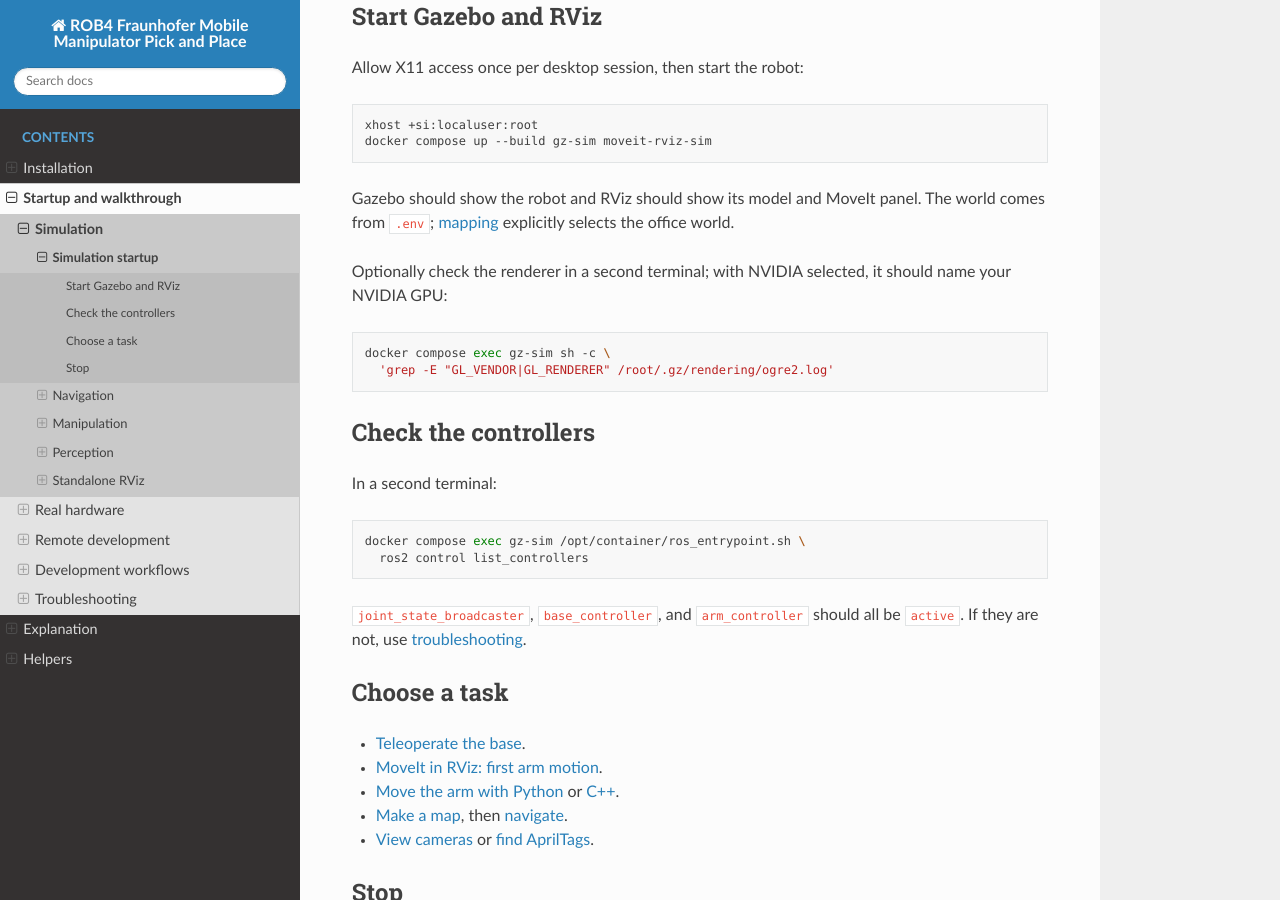
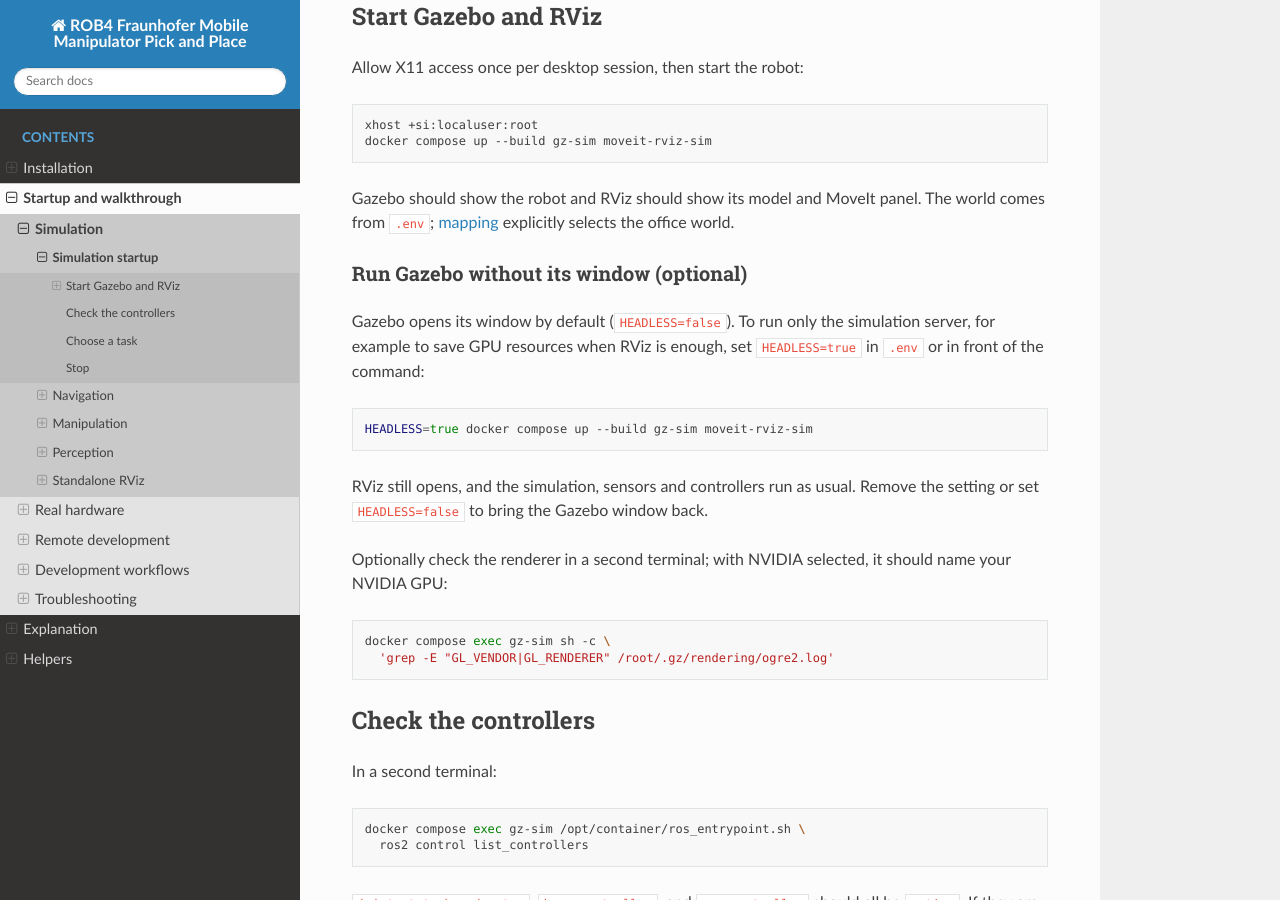
Before and after one commit to 2026-2027-ROB4-Fraunhofer/project-docs, a Sphinx documentation site: the page built from docs/startup/simulation/bringup.md, in a window 1280 px wide and 900 px high, scrolled down 300 px. Built offline with Sphinx 7.4.7 and the Read the Docs theme 3.1.0, drawn with Linux system fonts in a browser that asks for light colours.

Commit message:
add info on simu bringup about HEADLESS

````diff
--- a/docs/startup/simulation/bringup.md
+++ b/docs/startup/simulation/bringup.md
@@ -19,6 +19,19 @@ docker compose up --build gz-sim moveit-rviz-sim
 
 Gazebo should show the robot and RViz should show its model and MoveIt panel.
 The world comes from `.env`; [mapping](navigation/mapping.md) explicitly selects the office world.
+
+### Run Gazebo without its window (optional)
+
+Gazebo opens its window by default (`HEADLESS=false`). To run only the simulation
+server, for example to save GPU resources when RViz is enough, set `HEADLESS=true`
+in `.env` or in front of the command:
+
+```sh
+HEADLESS=true docker compose up --build gz-sim moveit-rviz-sim
+```
+
+RViz still opens, and the simulation, sensors and controllers run as usual.
+Remove the setting or set `HEADLESS=false` to bring the Gazebo window back.
 
 Optionally check the renderer in a second terminal; with NVIDIA selected, it should name your NVIDIA GPU:
 
````
